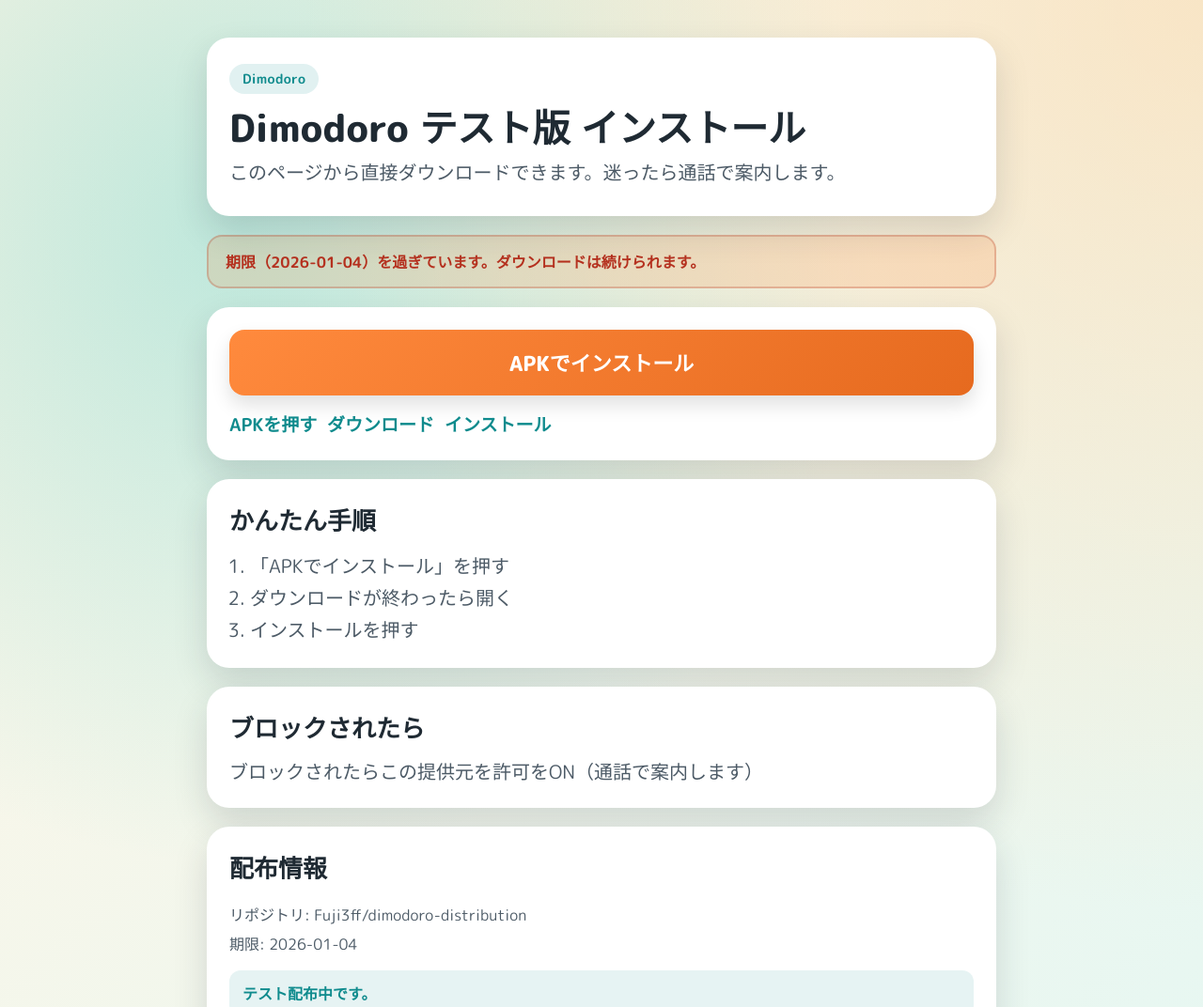
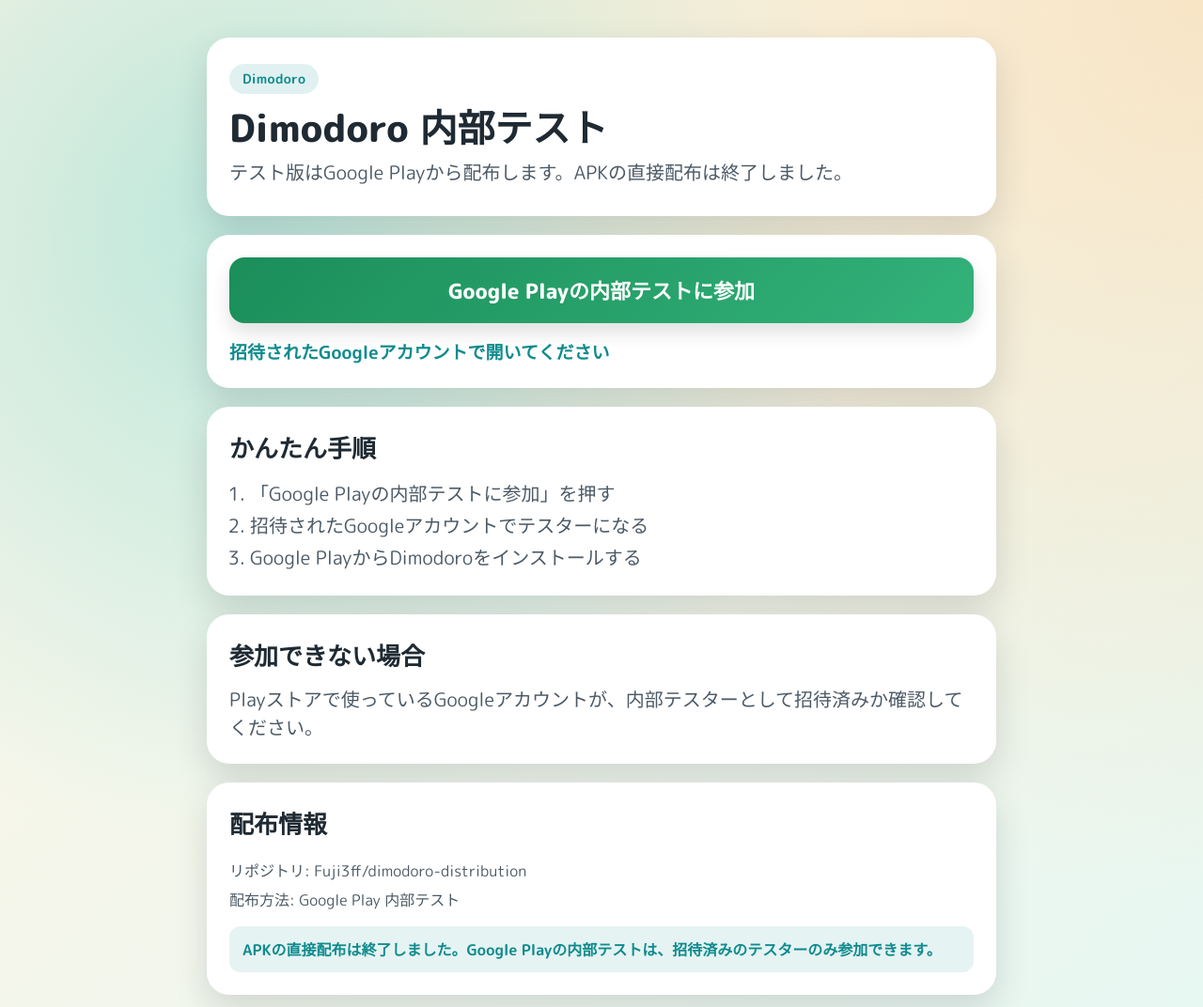
Before and after one commit to Fuji3ff/dimodoro-distribution, a website: page docs/install/index.html in a window 1280 px wide. Shown: the top 1072 px of the page at 94% size. Drawn offline with Linux system fonts and the light colour scheme.

Commit message:
GitHub APK配布を終了してPlay内部テストへ移行

```diff
--- a/docs/install/app.js
+++ b/docs/install/app.js
@@ -3,11 +3,8 @@
 
   const elements = {
     playButton: document.getElementById("playButton"),
-    apkButton: document.getElementById("apkButton"),
-    expiryBanner: document.getElementById("expiryBanner"),
     configError: document.getElementById("configError"),
     repoName: document.getElementById("repoName"),
-    expiresAt: document.getElementById("expiresAt"),
     noteBox: document.getElementById("noteBox"),
     noteText: document.getElementById("noteText"),
   };
@@ -32,31 +29,6 @@
     return value.trim();
   };
 
-  const parseDateOnly = (value) => {
-    const raw = normalize(value);
-    const match = raw.match(/^(\d{4})-(\d{2})-(\d{2})$/);
-    if (!match) return null;
-    const year = Number(match[1]);
-    const month = Number(match[2]) - 1;
-    const day = Number(match[3]);
-    const date = new Date(year, month, day);
-    if (
-      Number.isNaN(date.getTime()) ||
-      date.getFullYear() !== year ||
-      date.getMonth() !== month ||
-      date.getDate() !== day
-    ) {
-      return null;
-    }
-    return date;
-  };
-
-  const isPastDate = (date) => {
-    const now = new Date();
-    const today = new Date(now.getFullYear(), now.getMonth(), now.getDate());
-    return today > date;
-  };
-
   const showError = (message) => {
     if (!message) return;
     setText(elements.configError, message);
@@ -66,20 +38,6 @@
   const applyConfig = (config) => {
     const repoName = normalize(config.repository_full_name) || "未設定";
     setText(elements.repoName, repoName);
-
-    const expiresRaw = normalize(config.expires_at);
-    setText(elements.expiresAt, expiresRaw || "未設定");
-
-    const expiryDate = parseDateOnly(expiresRaw);
-    if (expiryDate && isPastDate(expiryDate)) {
-      setText(
-        elements.expiryBanner,
-        `期限（${expiresRaw}）を過ぎています。ダウンロードは続けられます。`
-      );
-      show(elements.expiryBanner);
-    } else {
-      hide(elements.expiryBanner);
-    }
 
     const note = normalize(config.note);
     if (note) {
@@ -99,17 +57,7 @@
       show(elements.playButton);
     } else {
       hide(elements.playButton);
-    }
-
-    const apkUrl = normalize(config.apk_latest_url);
-    if (apkUrl) {
-      elements.apkButton.href = apkUrl;
-      elements.apkButton.classList.remove("is-disabled");
-      elements.apkButton.removeAttribute("aria-disabled");
-    } else {
-      elements.apkButton.classList.add("is-disabled");
-      elements.apkButton.setAttribute("aria-disabled", "true");
-      showError("APKのURLが未設定です。");
+      showError("Google Play内部テストの参加URLが未設定です。");
     }
   };
 
--- a/docs/install/config.json
+++ b/docs/install/config.json
@@ -1,8 +1,6 @@
 {
   "repository_full_name": "Fuji3ff/dimodoro-distribution",
-  "apk_latest_url": "https://github.com/Fuji3ff/dimodoro-distribution/releases/latest/download/dimodoro-latest.apk",
-  "play_opt_in_url": "",
+  "play_opt_in_url": "https://play.google.com/apps/internaltest/4700396523335555745",
   "play_listing_url": "",
-  "expires_at": "2026-01-04",
-  "note": "テスト配布中です。"
+  "note": "APKの直接配布は終了しました。Google Playの内部テストは、招待済みのテスターのみ参加できます。"
 }
--- a/docs/install/index.html
+++ b/docs/install/index.html
@@ -3,10 +3,10 @@
   <head>
     <meta charset="UTF-8" />
     <meta name="viewport" content="width=device-width, initial-scale=1" />
-    <title>Dimodoro テスト版 インストール</title>
+    <title>Dimodoro 内部テスト</title>
     <meta
       name="description"
-      content="Dimodoro テスト版のインストールページです。APKを直接ダウンロードできます。"
+      content="招待済みテスター向けのDimodoro Google Play内部テスト参加ページです。"
     />
     <link rel="stylesheet" href="style.css" />
   </head>
@@ -14,18 +14,12 @@
     <main class="page">
       <header class="hero" data-animate="1">
         <span class="brand-pill">Dimodoro</span>
-        <h1>Dimodoro テスト版 インストール</h1>
+        <h1>Dimodoro 内部テスト</h1>
         <p class="lead">
-          このページから直接ダウンロードできます。迷ったら通話で案内します。
+          テスト版はGoogle Playから配布します。APKの直接配布は終了しました。
         </p>
       </header>
 
-      <div
-        id="expiryBanner"
-        class="banner is-hidden"
-        role="status"
-        aria-live="polite"
-      ></div>
       <div id="configError" class="banner is-hidden" role="alert"></div>
 
       <section class="panel actions" data-animate="2">
@@ -35,31 +29,24 @@
             class="action-button play is-hidden"
             href="#"
             aria-disabled="true"
-            >Playストアでインストール</a
-          >
-          <a
-            id="apkButton"
-            class="action-button apk is-disabled"
-            href="#"
-            aria-disabled="true"
-            >APKでインストール</a
+            >Google Playの内部テストに参加</a
           >
         </div>
-        <p class="action-note">APKを押す&nbsp;&nbsp;ダウンロード&nbsp;&nbsp;インストール</p>
+        <p class="action-note">招待されたGoogleアカウントで開いてください</p>
       </section>
 
       <section class="panel steps" data-animate="3">
         <h2>かんたん手順</h2>
         <ol>
-          <li>「APKでインストール」を押す</li>
-          <li>ダウンロードが終わったら開く</li>
-          <li>インストールを押す</li>
+          <li>「Google Playの内部テストに参加」を押す</li>
+          <li>招待されたGoogleアカウントでテスターになる</li>
+          <li>Google PlayからDimodoroをインストールする</li>
         </ol>
       </section>
 
       <section class="panel help" data-animate="4">
-        <h2>ブロックされたら</h2>
-        <p>ブロックされたらこの提供元を許可をON（通話で案内します）</p>
+        <h2>参加できない場合</h2>
+        <p>Playストアで使っているGoogleアカウントが、内部テスターとして招待済みか確認してください。</p>
       </section>
 
       <section class="panel info" data-animate="5">
@@ -67,7 +54,7 @@
         <div class="info-row">
           <div>
             <p>リポジトリ: <span id="repoName">読み込み中</span></p>
-            <p>期限: <span id="expiresAt">読み込み中</span></p>
+            <p>配布方法: Google Play 内部テスト</p>
           </div>
           <div id="noteBox" class="note is-hidden">
             <span id="noteText"></span>
@@ -75,13 +62,13 @@
         </div>
       </section>
 
-      <footer class="footer">Dimodoro テスト配布ページ</footer>
+      <footer class="footer">Dimodoro 内部テスト案内</footer>
     </main>
 
     <noscript>
       <div class="page">
         <div class="banner" role="alert">
-          JavaScriptを有効にしてください。APKのリンク表示に必要です。
+          JavaScriptを有効にしてください。Google Playの参加リンク表示に必要です。
         </div>
       </div>
     </noscript>
--- a/docs/share/core.js
+++ b/docs/share/core.js
@@ -7,7 +7,7 @@
   'other',
 ]);
 const REPORT_RESULT_STATUSES = new Set(['accepted', 'duplicate_report_suppressed']);
-const PACKAGE_ID = 'dev.dimodoro.app';
+const PACKAGE_ID = 'app.dimodoro';
 
 function normalizeString(value) {
   return typeof value === 'string' ? value.trim() : '';
```
Also changed, not shown: test/share_core.test.mjs (+20 -1 lines), README.md, docs/manifest.webmanifest.
